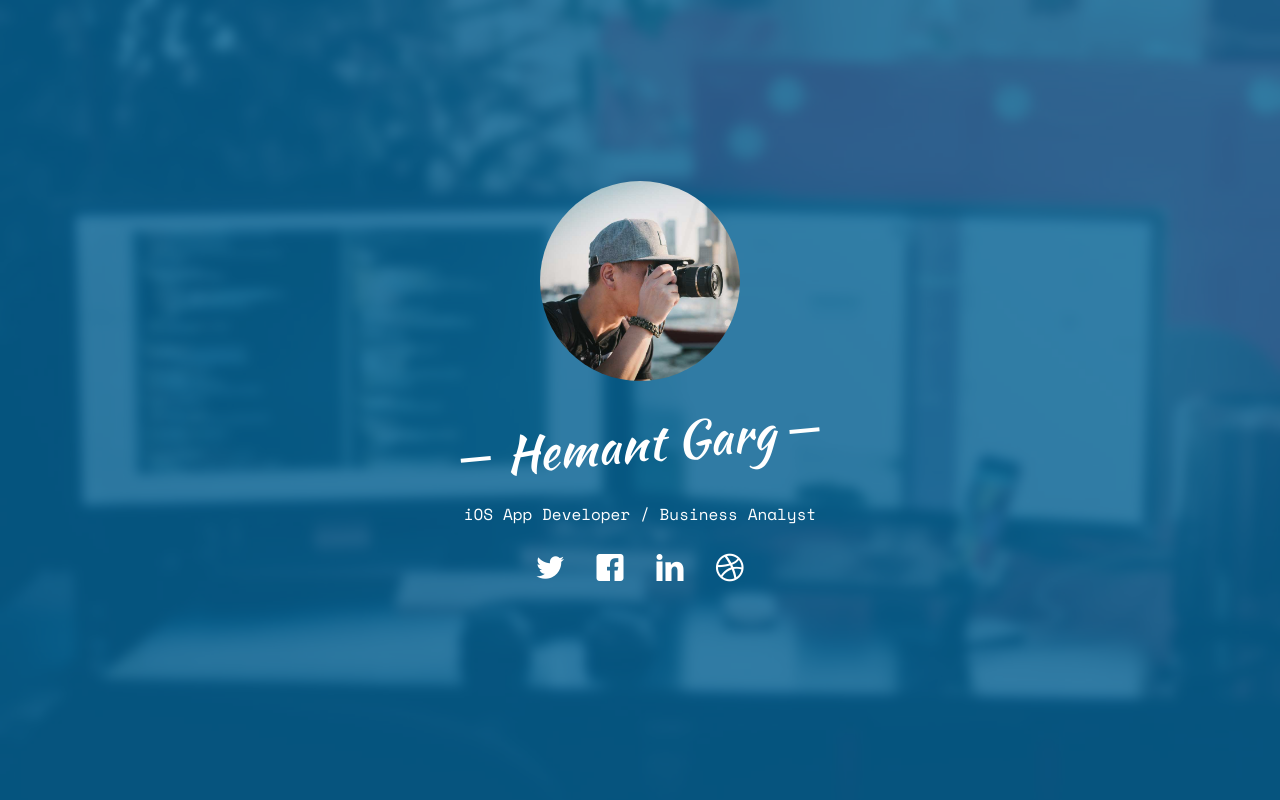
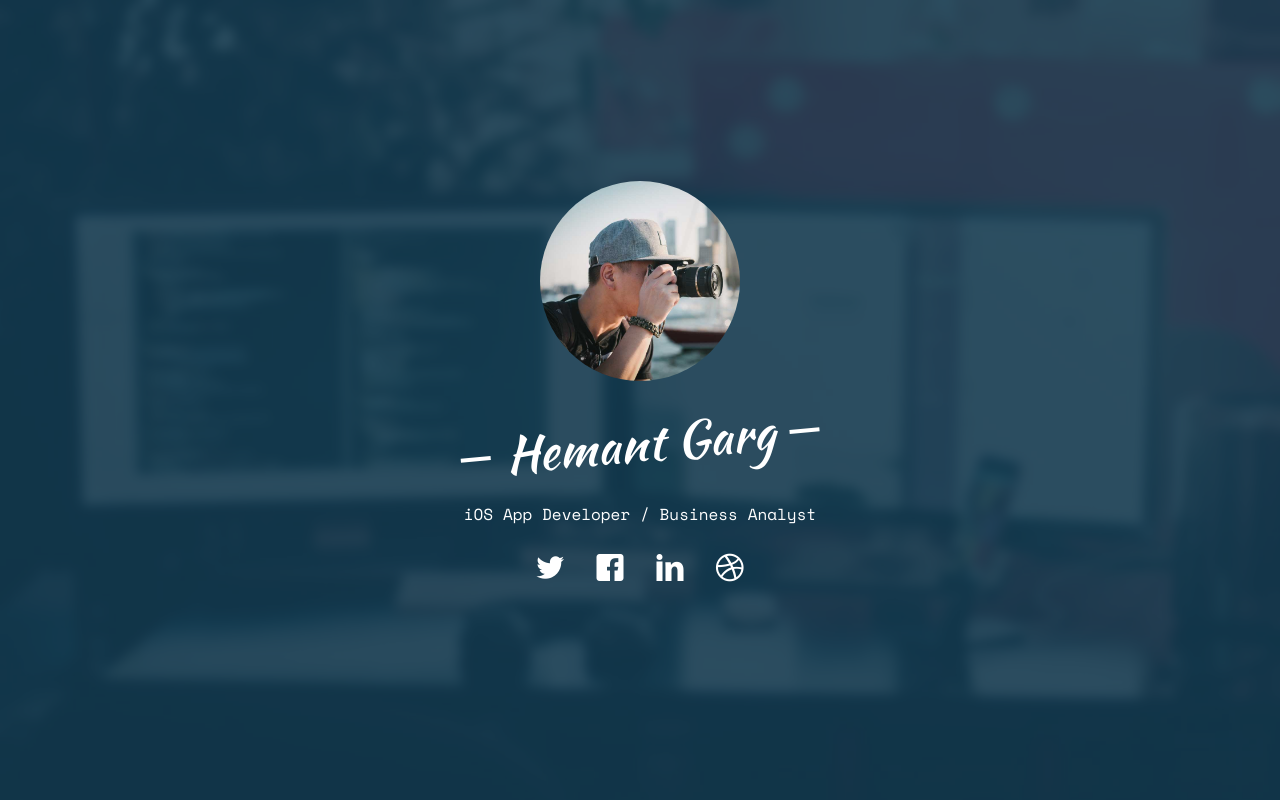
Before and after one commit to Travloper/portfolio, a plain HTML site: page index.html in a window 1280 px wide. Shown: the top 800 px of the page. Drawn offline with nearby package versions, Linux system fonts and the light colour scheme; some packages are replaced by stand-ins of ours; no server answers; files whose address does not match are found by name.

Commit message:
Update style.css

```diff
--- a/css/style.css
+++ b/css/style.css
@@ -100,7 +100,7 @@ h1, h2, h3, h4, h5, h6, figure {
   bottom: 0;
   left: 0;
   right: 0;
-  background: rgb(7 102 152 / 82%);
+  background: rgb(20 59 80 / 89%);
 }
 #fh5co-header .display-t,
 .fh5co-cover .display-t {
```
